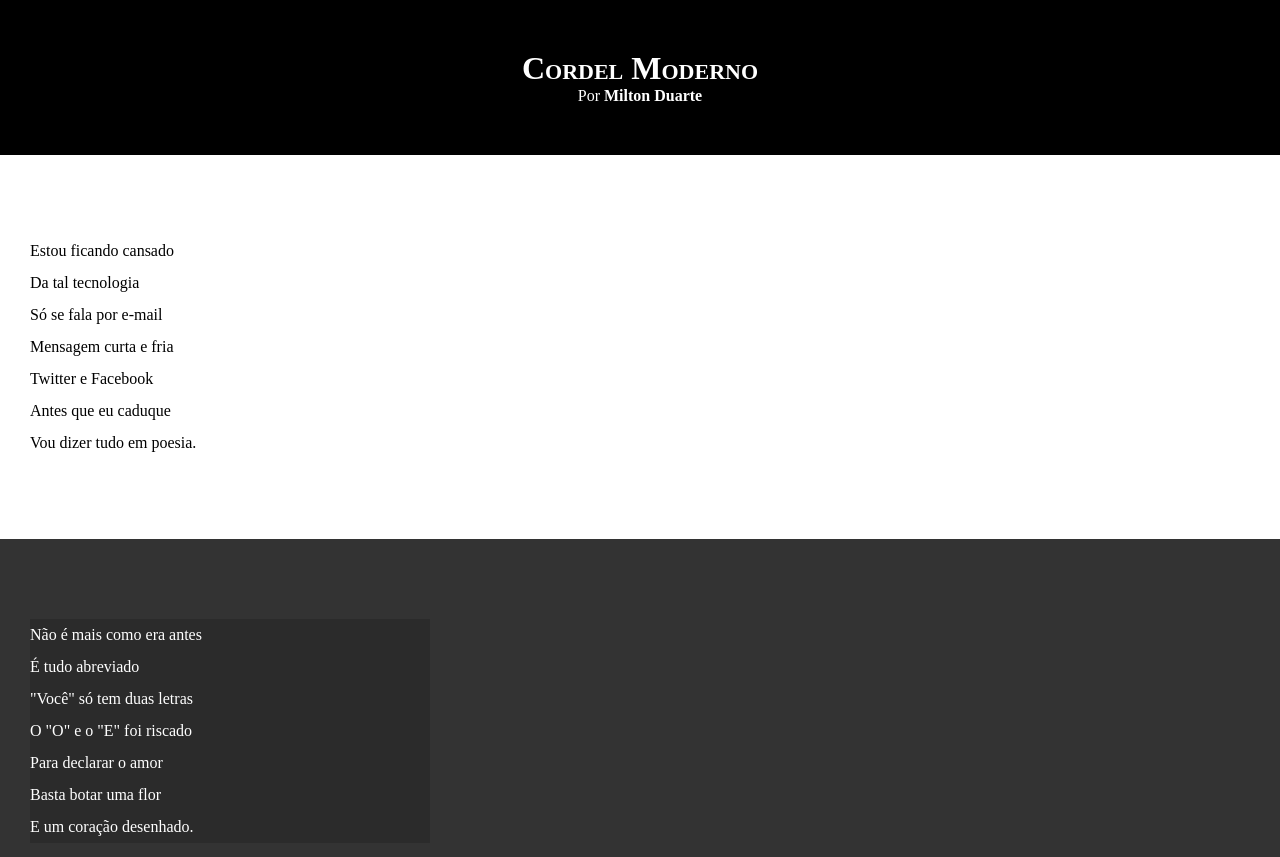
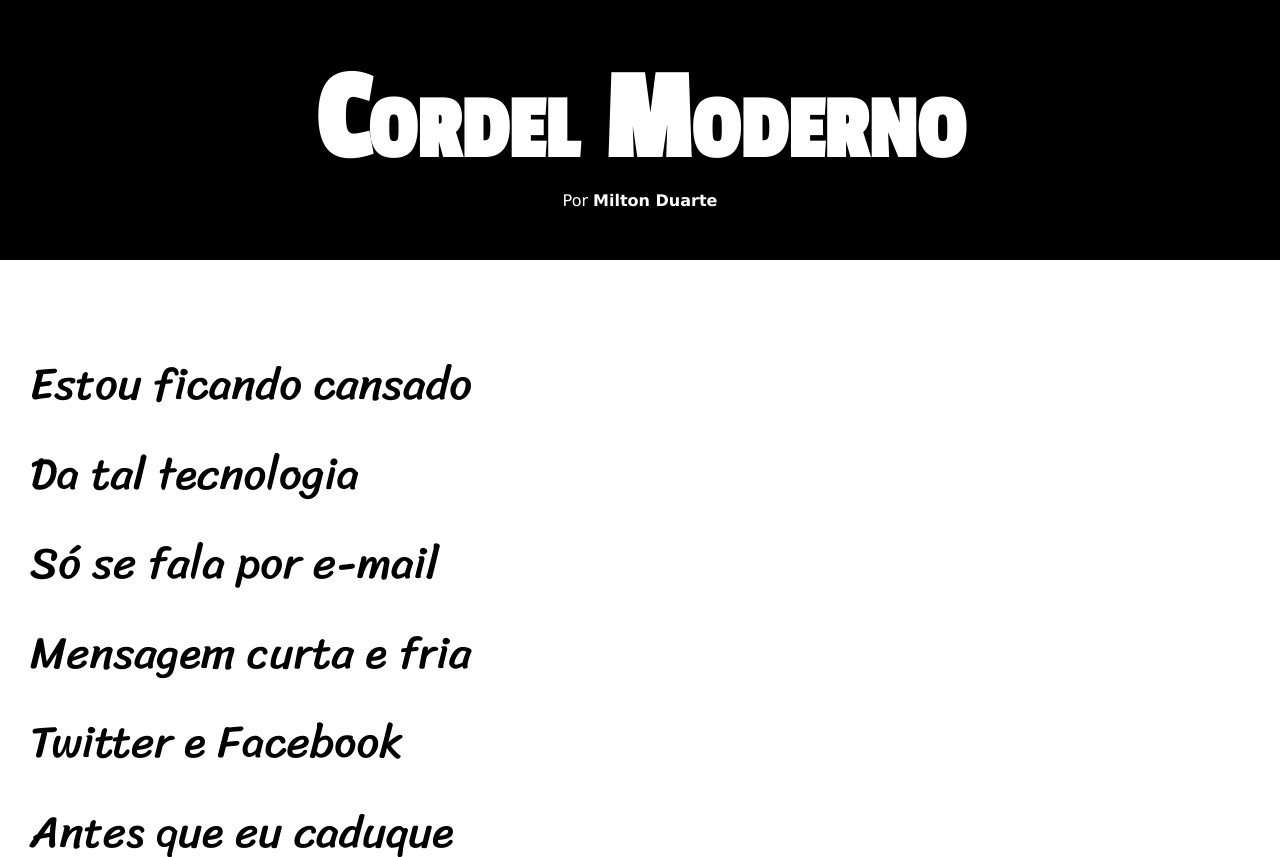
Before and after one commit to guimessias/html, a plain HTML site: page exercicios/exercicio8/index.html in a window 1280 px wide. Shown: the top 857 px of the page. Drawn offline with Linux system fonts and the light colour scheme.

Commit message:
atualização

```diff
--- a/exercicios/exercicio8/estilo/style.css
+++ b/exercicios/exercicio8/estilo/style.css
@@ -1,11 +1,21 @@
 @charset "UTF-8";
+@import url('https://fonts.googleapis.com/css2?family=Passion+One&display=swap');
+@import url('https://fonts.googleapis.com/css2?family=Sriracha&display=swap');
+:root
+{
+    --font1: verdana, Geneva, tahoma, sans-serif;
+    --font2:'Passion One', cursive;
+    --font3:'Sriracha', cursive;
+}
 *{
     margin: 0px;
     padding: 0px;
 }
  html,body{
+
  min-height: 100vh;
     background-color: darkgray;
+    font-family: var(--font1);
 }
 header{
     background-color: black;
@@ -15,6 +25,8 @@ header{
 header > h1{
     padding-top:50px;
     font-variant:small-caps ;
+    font-family: var(--font2);
+    font-size: 10vw;
 }
 header > p {
     padding-bottom: 50px;
@@ -33,6 +45,8 @@ section{
     padding-bottom: 10vh;
     line-height: 2em;
     padding-left: 30px;
+    font-family: var(--font3);
+    font-size:3.5vw;
 }
 section.normal{
     background-color: white;
@@ -48,7 +62,8 @@ section.imagem{
 
 section.imagem > p{
     background-color: rgba(0, 0, 0, 0.148);
-    width: 400px;
+display: inline-block;
+padding:5px;
 }
 
 
```
